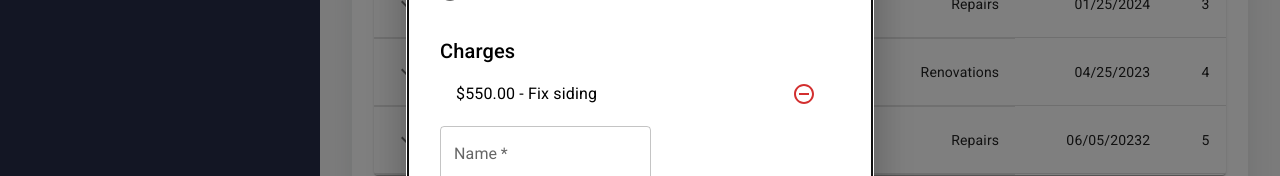
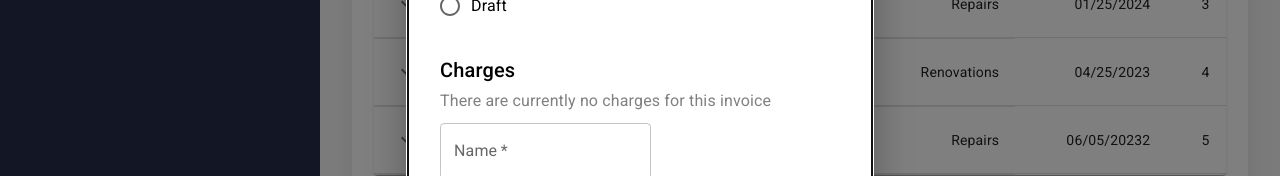
Before and after one commit to tylercorbett/bidsight, a React (Create React App) app: page / in a window 1280 px wide. Shown: the part 470-646 px from the top of the page. Built offline with nearby package versions, Linux system fonts and the light colour scheme.

Commit message:
invoice modal working

```diff
--- a/src/components/AddInvoiceModal/AddInvoiceModal.tsx
+++ b/src/components/AddInvoiceModal/AddInvoiceModal.tsx
@@ -51,7 +51,7 @@ const defaultChargeState = {
 
 const AddInvoiceModal: React.FC<Props> = ({ isModalOpen, handleClose, handleSubmit }) => {
   const [newInvoice, setNewInvoice] = useState<Invoice>(defaultState);
-  const [charges, setCharges] = useState<Charge[]>([{name: 'Fix siding', value: '550.00'}]);
+  const [charges, setCharges] = useState<Charge[]>([]);
   const [newCharge, setNewCharge] = useState<Charge>(defaultChargeState);
 
   const handleConfirmClicked = () => {
```
